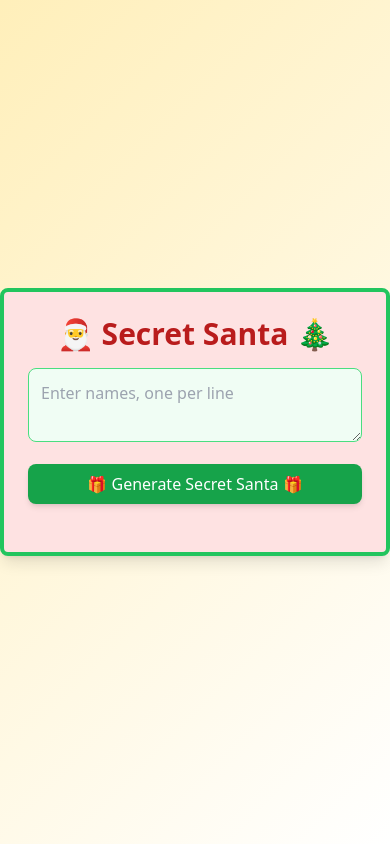
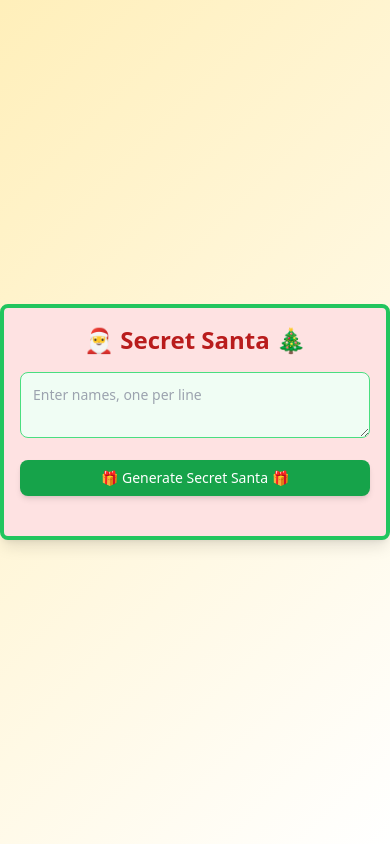
Before and after one commit to Hhenry443/secretSanta, a plain HTML site: page index.html in a window 390 px wide. Drawn offline with nearby package versions, Linux system fonts and the light colour scheme.

Commit message:
Add files via upload

```diff
--- a/index.html
+++ b/index.html
@@ -12,21 +12,21 @@
   </style>
 </head>
 <body class="flex items-center justify-center min-h-screen">
-  <div class="bg-red-100 shadow-lg rounded-lg p-6 w-full max-w-md border-4 border-green-500">
-    <h1 class="text-3xl font-bold text-center text-red-700 mb-4">🎅 Secret Santa 🎄</h1>
+  <div class="bg-red-100 shadow-lg rounded-lg p-4 sm:p-6 w-full max-w-md border-4 border-green-500">
+    <h1 class="text-2xl sm:text-3xl font-bold text-center text-red-700 mb-4">🎅 Secret Santa 🎄</h1>
     <div class="mb-6">
       <textarea id="namesInput"
-        class="w-full border border-green-400 rounded-lg p-3 text-gray-700 bg-green-50 focus:outline-none focus:ring-2 focus:ring-red-500"
+        class="w-full border border-green-400 rounded-lg p-3 text-sm sm:text-base text-gray-700 bg-green-50 focus:outline-none focus:ring-2 focus:ring-red-500"
         placeholder="Enter names, one per line"></textarea>
       <button id="generateButton"
-        class="w-full mt-4 bg-green-600 text-white py-2 px-4 rounded-lg hover:bg-green-700 transition-colors shadow-md">
+        class="w-full mt-4 bg-green-600 text-white py-2 px-4 text-sm sm:text-base rounded-lg hover:bg-green-700 transition-colors shadow-md">
         🎁 Generate Secret Santa 🎁
       </button>
     </div>
     <div id="resultContainer" class="hidden text-center">
-      <h2 class="text-xl font-semibold text-green-700 mb-4">🎄 See Your Secret Santa 🎄</h2>
+      <h2 class="text-lg sm:text-xl font-semibold text-green-700 mb-4">🎄 See Your Secret Santa 🎄</h2>
       <div id="buttonsContainer" class="flex flex-wrap gap-2 justify-center"></div>
-      <p id="resultMessage" class="mt-4 text-lg text-red-600 font-semibold"></p>
+      <p id="resultMessage" class="mt-4 text-base sm:text-lg text-red-600 font-semibold"></p>
     </div>
   </div>
   <script>
```
